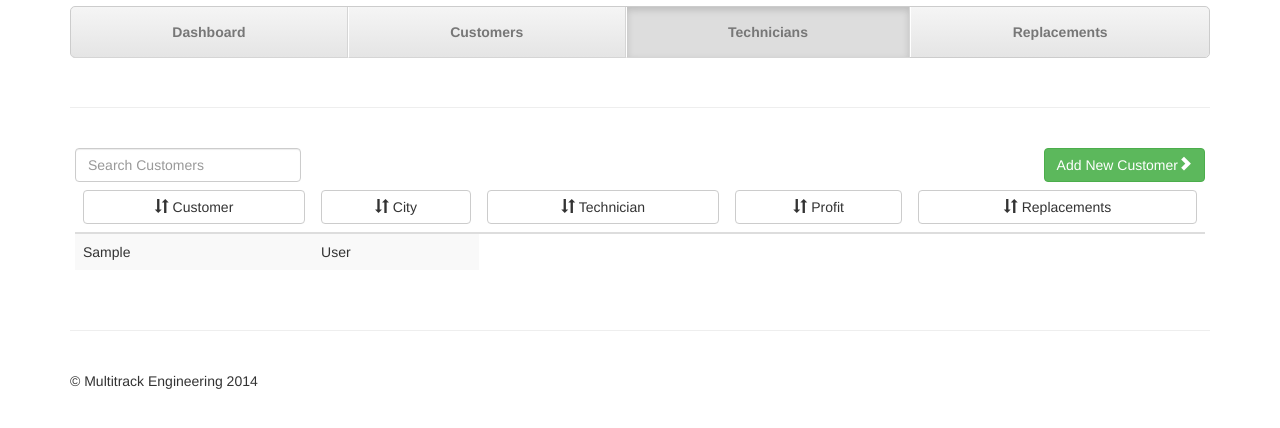
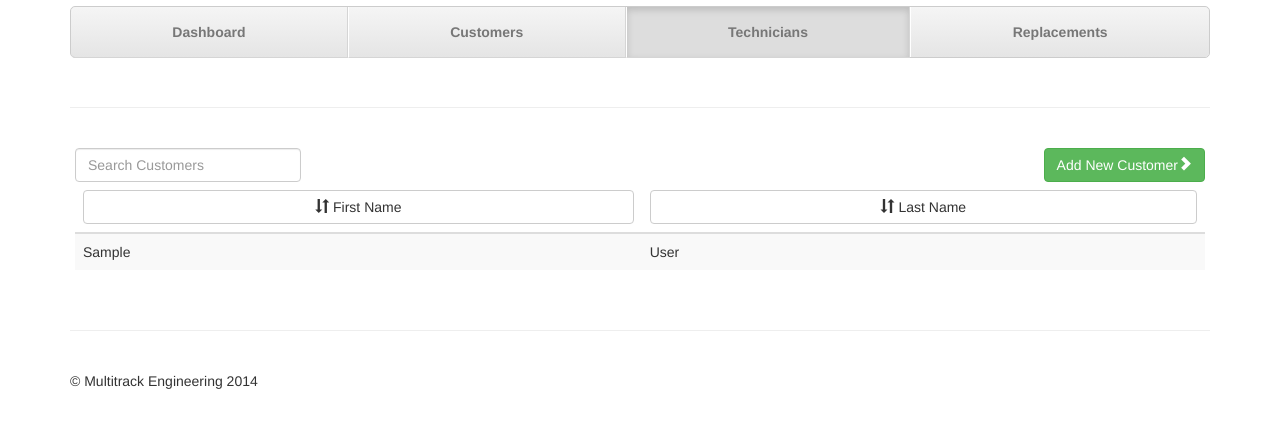
Before and after one commit to lmcarboneau/softwarespecs, a PHP site: page /technicians.php in a window 1280 px wide. Shown: the part 164-592 px from the top of the page. Run offline with PHP 8.4, Linux system fonts and the light colour scheme; tables that the repository leaves empty or names only in its code hold one stand-in row (values such as "Sample post"); data that the repository does not hold is empty; some libraries are stand-ins or nearby versions.

Commit message:
Fixed table formatting but sorting doesn't work

```diff
--- a/technicians.php
+++ b/technicians.php
@@ -134,34 +134,15 @@ foreach($techniciansList as $technicianRow){
 						<th>
 							<button data-sort="customer_name" class="sortbtn sort-default btn btn-default" style="width:100%">
 								<span class="glyphicon glyphicon-sort"></span>
-								Customer
+								First Name
 							</button>
 						</th>
 						<th>
 							<button data-sort="city" class="sortbtn btn btn-default" style="width:100%">
 								<span class="glyphicon glyphicon-sort"></span>
-								City
+								Last Name
 							</button>
 						</th>
-						<th>
-							<button data-sort="technician_name" class="sortbtn btn btn-default" style="width:100%">
-								<span class="glyphicon glyphicon-sort"></span>
-								Technician
-							</button>
-						</th>
-						<th>
-							<button data-sort="curr_profit" class="sortbtn btn btn-default" style="width:100%">
-								<span class="glyphicon glyphicon-sort"></span>
-								Profit
-							</button>
-						</th>
-						<th>
-							<button data-sort="curr_replacements" class="sortbtn btn btn-default" style="width:100%">
-								<span class="glyphicon glyphicon-sort"></span>
-								Replacements
-							</button>
-						</th>
-
 					</tr>
 				</thead>
 				<tbody class="list">
```
